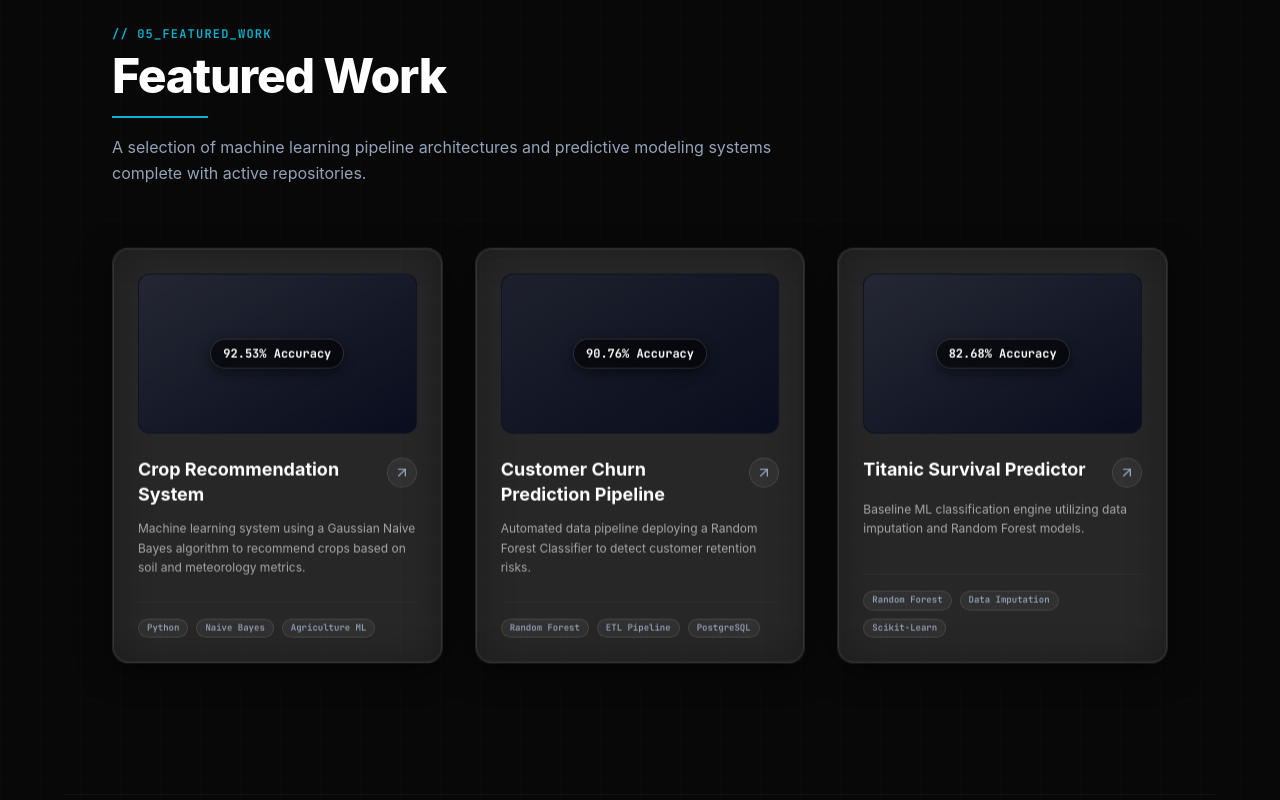
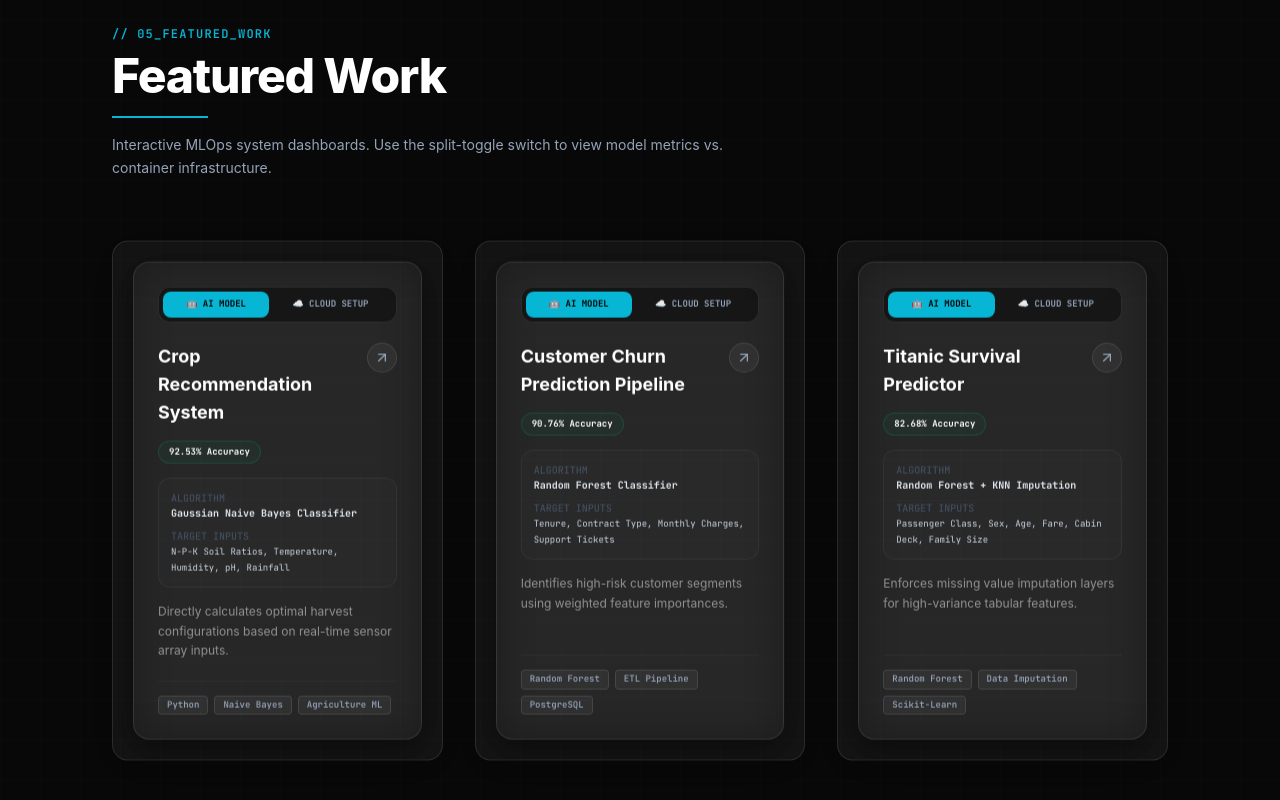
Before and after one commit to KRUTHIKTR/portfolio, a React (Vite) app: page / in a window 1280 px wide. Shown: the part 3500-4300 px from the top of the page. Built offline with nearby package versions, Linux system fonts and the light colour scheme.

Commit message:
feat: implement AI vs. DevOps split-toggle project cards in Projects.jsx

```diff
--- a/src/components/Projects.jsx
+++ b/src/components/Projects.jsx
@@ -1,6 +1,6 @@
-import React from 'react';
-import { motion } from 'framer-motion';
-import { ArrowUpRight } from 'lucide-react';
+import React, { useState } from 'react';
+import { motion, AnimatePresence } from 'framer-motion';
+import { ArrowUpRight, Cpu, Cloud, Settings, Layers, Database, Timer } from 'lucide-react';
 import TiltCard from './TiltCard';
 
 const projectsData = [
@@ -8,30 +8,237 @@ const projectsData = [
     id: 1,
     title: "Crop Recommendation System",
     accuracy: "92.53% Accuracy",
-    description: "Machine learning system using a Gaussian Naive Bayes algorithm to recommend crops based on soil and meteorology metrics.",
     github: "https://github.com/KRUTHIKTR/Crop-recommendation-system",
-    tags: ["Python", "Naive Bayes", "Agriculture ML"],
-    gradient: "from-emerald-600/30 to-[#06b6d4]/5"
+    gradient: "from-emerald-600/30 to-[#06b6d4]/5",
+    ai: {
+      algorithm: "Gaussian Naive Bayes Classifier",
+      inputs: "N-P-K Soil Ratios, Temperature, Humidity, pH, Rainfall",
+      dataset: "2,200 Agricultural Soil samples",
+      notes: "Directly calculates optimal harvest configurations based on real-time sensor array inputs."
+    },
+    devops: {
+      host: "GCP Cloud Run (Serverless)",
+      baseImage: "python:3.10-slim",
+      database: "Local cache / CSV storage",
+      latency: "42ms Response Latency",
+      pipeline: "GitHub Actions CI/CD"
+    },
+    tags: ["Python", "Naive Bayes", "Agriculture ML"]
   },
   {
     id: 2,
     title: "Customer Churn Prediction Pipeline",
     accuracy: "90.76% Accuracy",
-    description: "Automated data pipeline deploying a Random Forest Classifier to detect customer retention risks.",
     github: "https://github.com/KRUTHIKTR/Customer-churn-prediction",
-    tags: ["Random Forest", "ETL Pipeline", "PostgreSQL"],
-    gradient: "from-blue-600/30 to-[#06b6d4]/5"
+    gradient: "from-blue-600/30 to-[#06b6d4]/5",
+    ai: {
+      algorithm: "Random Forest Classifier",
+      inputs: "Tenure, Contract Type, Monthly Charges, Support Tickets",
+      dataset: "7,043 Telecom Client records",
+      notes: "Identifies high-risk customer segments using weighted feature importances."
+    },
+    devops: {
+      host: "Docker Container (FastAPI + Gunicorn)",
+      baseImage: "python:3.10-alpine",
+      database: "PostgreSQL (GCP Cloud SQL)",
+      latency: "65ms Response Latency",
+      pipeline: "GCP Cloud Build Workflow"
+    },
+    tags: ["Random Forest", "ETL Pipeline", "PostgreSQL"]
   },
   {
     id: 3,
     title: "Titanic Survival Predictor",
     accuracy: "82.68% Accuracy",
-    description: "Baseline ML classification engine utilizing data imputation and Random Forest models.",
     github: "https://github.com/KRUTHIKTR/Titanic-Survival-Prediction",
-    tags: ["Random Forest", "Data Imputation", "Scikit-Learn"],
-    gradient: "from-cyan-600/30 to-[#06b6d4]/5"
+    gradient: "from-cyan-600/30 to-[#06b6d4]/5",
+    ai: {
+      algorithm: "Random Forest + KNN Imputation",
+      inputs: "Passenger Class, Sex, Age, Fare, Cabin Deck, Family Size",
+      dataset: "891 Historical Passenger profiles",
+      notes: "Enforces missing value imputation layers for high-variance tabular features."
+    },
+    devops: {
+      host: "Streamlit UI + HuggingFace Spaces",
+      baseImage: "python:3.9-slim",
+      database: "In-memory caching layer",
+      latency: "120ms UI Interaction latency",
+      pipeline: "HuggingFace Sync Actions"
+    },
+    tags: ["Random Forest", "Data Imputation", "Scikit-Learn"]
   }
 ];
+
+function ProjectCard({ project, isZeroG }) {
+  // Mode state: 'ai' or 'devops'
+  const [mode, setMode] = useState('ai');
+
+  return (
+    <TiltCard
+      isZeroG={isZeroG}
+      className="bg-white/5 border border-white/10 rounded-2xl h-full flex flex-col justify-between p-5 relative group"
+    >
+      <div className="flex flex-col h-full justify-between">
+
+        {/* Toggle Switch Bar */}
+        <div className="flex bg-black/40 border border-white/10 rounded-xl p-1 font-mono text-[9px] mb-5 relative z-20">
+          <button
+            onClick={() => setMode('ai')}
+            className={`flex-grow py-1.5 rounded-lg text-center transition-all cursor-pointer font-bold ${
+              mode === 'ai'
+                ? 'bg-[#06b6d4] text-black'
+                : 'text-slate-400 hover:text-slate-200'
+            }`}
+          >
+            🤖 AI MODEL
+          </button>
+          <button
+            onClick={() => setMode('devops')}
+            className={`flex-grow py-1.5 rounded-lg text-center transition-all cursor-pointer font-bold ${
+              mode === 'devops'
+                ? 'bg-indigo-500 text-white'
+                : 'text-slate-400 hover:text-slate-200'
+            }`}
+          >
+            ☁️ CLOUD SETUP
+          </button>
+        </div>
+
+        {/* Dynamic Display Panel */}
+        <div className="flex-grow flex flex-col justify-between min-h-[220px]">
+          <AnimatePresence mode="wait">
+            {mode === 'ai' ? (
+              <motion.div
+                key="ai"
+                initial={{ opacity: 0, x: -10 }}
+                animate={{ opacity: 1, x: 0 }}
+                exit={{ opacity: 0, x: 10 }}
+                transition={{ duration: 0.2 }}
+                className="flex-grow flex flex-col justify-between text-left"
+              >
+                {/* AI Model Content */}
+                <div className="space-y-3.5">
+                  <div className="flex justify-between items-start gap-4">
+                    <h3 className="text-base md:text-lg font-bold text-white leading-snug group-hover:text-[#06b6d4] transition-colors duration-300">
+                      {project.title}
+                    </h3>
+
+                    {/* GitHub link */}
+                    <a
+                      href={project.github}
+                      target="_blank"
+                      rel="noreferrer"
+                      className="p-1.5 border border-white/10 hover:border-[#06b6d4] bg-white/5 hover:bg-[#06b6d4]/10 rounded-full text-slate-400 hover:text-white transition-all duration-300 flex-shrink-0"
+                    >
+                      <ArrowUpRight className="w-4 h-4" />
+                    </a>
+                  </div>
+
+                  <div className="flex items-center gap-2">
+                    <span className="font-mono text-[9px] font-bold text-white px-2.5 py-1 border border-emerald-500/20 bg-emerald-500/5 rounded-full">
+                      {project.accuracy}
+                    </span>
+                  </div>
+
+                  {/* Diagnostic stats */}
+                  <div className="space-y-2 font-mono text-[10px] text-slate-400 bg-white/[0.02] border border-white/5 rounded-xl p-3">
+                    <div>
+                      <span className="text-slate-600 block">ALGORITHM</span>
+                      <span className="text-slate-200 font-bold">{project.ai.algorithm}</span>
+                    </div>
+                    <div>
+                      <span className="text-slate-600 block">TARGET INPUTS</span>
+                      <span className="text-slate-300 text-[9px]">{project.ai.inputs}</span>
+                    </div>
+                  </div>
+
+                  <p className="text-xs text-white/50 leading-relaxed font-sans font-normal">
+                    {project.ai.notes}
+                  </p>
+                </div>
+
+                <div className="mt-5 pt-3.5 border-t border-white/5 flex flex-wrap gap-1.5">
+                  {project.tags.map((tag, tIdx) => (
+                    <span
+                      key={tIdx}
+                      className="text-[9px] font-mono font-semibold px-2 py-0.5 rounded bg-white/5 border border-white/10 text-slate-400"
+                    >
+                      {tag}
+                    </span>
+                  ))}
+                </div>
+              </motion.div>
+            ) : (
+              <motion.div
+                key="devops"
+                initial={{ opacity: 0, x: 10 }}
+                animate={{ opacity: 1, x: 0 }}
+                exit={{ opacity: 0, x: -10 }}
+                transition={{ duration: 0.2 }}
+                className="flex-grow flex flex-col justify-between text-left"
+              >
+                {/* Cloud/DevOps Setup Content */}
+                <div className="space-y-3.5">
+                  <div className="flex justify-between items-start gap-4">
+                    <h3 className="text-base md:text-lg font-bold text-white leading-snug group-hover:text-indigo-400 transition-colors duration-300">
+                      {project.title}
+                    </h3>
+
+                    <a
+                      href={project.github}
+                      target="_blank"
+                      rel="noreferrer"
+                      className="p-1.5 border border-white/10 hover:border-indigo-400 bg-white/5 hover:bg-indigo-500/10 rounded-full text-slate-400 hover:text-white transition-all duration-300 flex-shrink-0"
+                    >
+                      <ArrowUpRight className="w-4 h-4" />
+                    </a>
+                  </div>
+
+                  <div className="flex items-center gap-2">
+                    <span className="font-mono text-[9px] font-bold text-white px-2.5 py-1 border border-indigo-500/20 bg-indigo-500/5 rounded-full flex items-center gap-1">
+                      <Cloud className="w-2.5 h-2.5 text-indigo-400" />
+                      DEPLOYED
+                    </span>
+                  </div>
+
+                  {/* Infrastructure stats */}
+                  <div className="space-y-2 font-mono text-[10px] text-slate-400 bg-white/[0.02] border border-white/5 rounded-xl p-3">
+                    <div className="flex items-center justify-between">
+                      <span className="text-slate-600">TARGET HOST</span>
+                      <span className="text-slate-200 font-bold">{project.devops.host}</span>
+                    </div>
+                    <div className="flex items-center justify-between">
+                      <span className="text-slate-600">DOCKER BASE</span>
+                      <span className="text-slate-300 font-bold">{project.devops.baseImage}</span>
+                    </div>
+                    <div className="flex items-center justify-between">
+                      <span className="text-slate-600">DATABASE</span>
+                      <span className="text-slate-300">{project.devops.database}</span>
+                    </div>
+                    <div className="flex items-center justify-between">
+                      <span className="text-slate-600">LATENCY</span>
+                      <span className="text-indigo-400 font-bold">{project.devops.latency}</span>
+                    </div>
+                  </div>
+
+                  <p className="text-xs text-white/50 leading-relaxed font-sans font-normal">
+                    Pipeline setup: {project.devops.pipeline}
+                  </p>
+                </div>
+
+                <div className="mt-5 pt-3.5 border-t border-white/5 flex justify-between items-center text-[8px] font-mono text-slate-500">
+                  <span>TELEMETRY: CONNECTED</span>
+                  <span>BUILD_OK</span>
+                </div>
+              </motion.div>
+            )}
+          </AnimatePresence>
+        </div>
+
+      </div>
+    </TiltCard>
+  );
+}
 
 export default function Projects({ isZeroG }) {
   return (
@@ -43,73 +250,19 @@ export default function Projects({ isZeroG }) {
           Featured Work
         </h2>
         <div className="h-[2px] w-24 bg-[#06b6d4]" />
-        <p className="text-slate-400 max-w-2xl mt-4 text-base font-sans leading-relaxed">
-          A selection of machine learning pipeline architectures and predictive modeling systems complete with active repositories.
+        <p className="text-slate-400 max-w-2xl mt-4 text-sm font-sans leading-relaxed">
+          Interactive MLOps system dashboards. Use the split-toggle switch to view model metrics vs. container infrastructure.
         </p>
       </div>
 
       {/* Projects Grid */}
       <div className="grid grid-cols-1 md:grid-cols-3 gap-8">
         {projectsData.map((project) => (
-          <TiltCard
+          <ProjectCard
             key={project.id}
+            project={project}
             isZeroG={isZeroG}
-            className="bg-white/5 border border-white/10 rounded-2xl h-full flex flex-col justify-between"
-          >
-            <div className="flex flex-col h-full justify-between">
-
-              {/* Image Module with Grayscale-to-Color hover transition */}
-              <div className="relative h-40 w-full overflow-hidden rounded-xl mb-6 bg-slate-950 border border-white/5 flex items-center justify-center group-hover:border-[#06b6d4]/20 transition-all duration-500">
-
-                {/* Graphic layout inside image container */}
-                <div className={`absolute inset-0 bg-gradient-to-br ${project.gradient} transition-all duration-500 filter grayscale group-hover:grayscale-0`} />
-
-                {/* Tech Line Art Pattern (Abstract Pipeline design) */}
-                <div className="absolute inset-0 opacity-20 bg-[linear-gradient(to_right,#8080800a_1px,transparent_1px),linear-gradient(to_bottom,#8080800a_1px,transparent_1px)] bg-[size:14px_24px] pointer-events-none" />
-
-                {/* Accuracy HUD tag */}
-                <span className="relative z-10 font-mono text-xs font-bold text-white px-3 py-1.5 border border-white/15 bg-black/60 rounded-full shadow-[0_4px_12px_rgba(0,0,0,0.5)]">
-                  {project.accuracy}
-                </span>
-              </div>
-
-              {/* Title & Description */}
-              <div className="text-left space-y-3 flex-grow">
-                <div className="flex justify-between items-start gap-4">
-                  <h3 className="text-lg font-bold text-white leading-snug group-hover:text-[#06b6d4] transition-colors duration-300">
-                    {project.title}
-                  </h3>
-
-                  {/* GitHub Outbound Link */}
-                  <a
-                    href={project.github}
-                    target="_blank"
-                    rel="noreferrer"
-                    className="p-1.5 border border-white/10 hover:border-[#06b6d4] bg-white/5 hover:bg-[#06b6d4]/10 rounded-full text-slate-400 hover:text-white transition-all duration-300 flex-shrink-0"
-                  >
-                    <ArrowUpRight className="w-4 h-4" />
-                  </a>
-                </div>
-
-                <p className="text-xs text-white/60 leading-relaxed font-sans">
-                  {project.description}
-                </p>
-              </div>
-
-              {/* Tags and Metadata */}
-              <div className="mt-6 pt-4 border-t border-white/5 flex flex-wrap gap-2">
-                {project.tags.map((tag, tIdx) => (
-                  <span
-                    key={tIdx}
-                    className="text-[9px] font-mono font-semibold px-2 py-0.5 rounded-full bg-white/5 border border-white/10 text-slate-400"
-                  >
-                    {tag}
-                  </span>
-                ))}
-              </div>
-
-            </div>
-          </TiltCard>
+          />
         ))}
       </div>
     </section>
```
